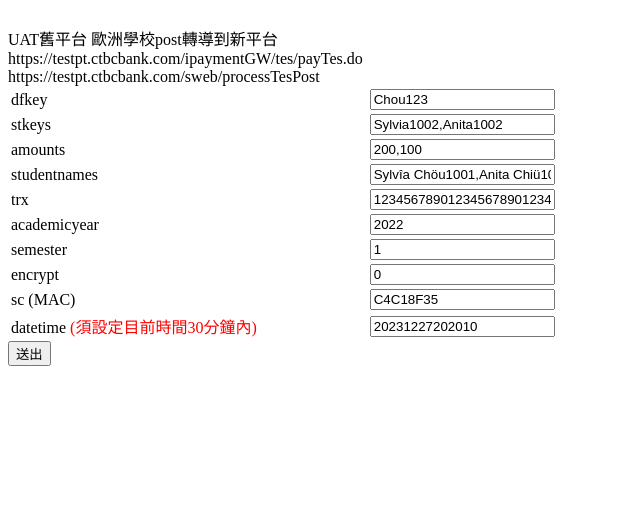
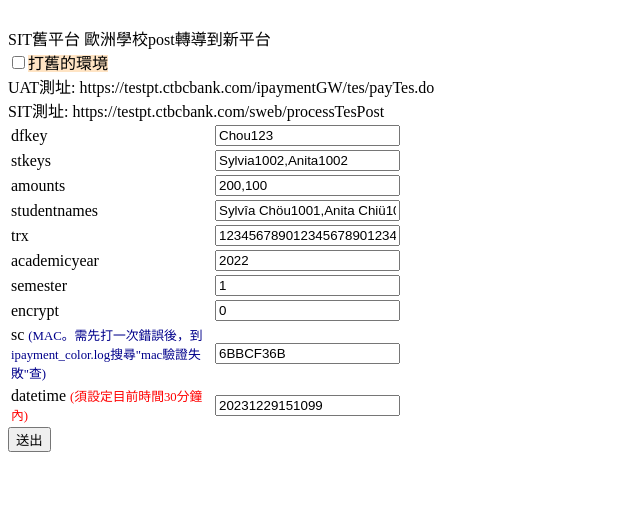
Before and after one commit to GavinLee1123/tes.uat.oldurl.io, a plain HTML site: page index.html in a window 1280 px wide. Shown: the whole page, without its empty margins (0-640 px from the left). Drawn offline with Linux system fonts and the light colour scheme.

Commit message:
wip 新增打去舊版功能

```diff
--- a/index.html
+++ b/index.html
@@ -6,9 +6,10 @@
 </head>
 
 <body>
-  <br>UAT舊平台 歐洲學校post轉導到新平台<br>
-  https://testpt.ctbcbank.com/ipaymentGW/tes/payTes.do<br>
-  https://testpt.ctbcbank.com/sweb/processTesPost<br>
+  <br>SIT舊平台 歐洲學校post轉導到新平台<br>
+  <input type="checkbox" id="redirectToOrigin" name="origin" value="1"><span style="background-color:bisque">打舊的環境</span><br>
+  UAT測址: https://testpt.ctbcbank.com/ipaymentGW/tes/payTes.do<br>
+  SIT測址: https://testpt.ctbcbank.com/sweb/processTesPost<br>
   <!-- <form id="sForm" name="sForm" method="post" action="https://testpt.ctbcbank.com/ipaymentGW/tes/payTes.do"> -->
   <form id="sForm" name="sForm" method="post" action="https://testpt.ctbcbank.com/sweb/processTesPost">
     <table width="50%">
@@ -27,7 +28,8 @@
         </tr>
         <tr>
           <td>studentnames</td>
-          <td><input type="text" id="studentnames" name="studentnames" value="Sylvîa Chöu1001,Anita Chiü1001" class="form-control"></td>
+          <td><input type="text" id="studentnames" name="studentnames" value="Sylvîa Chöu1001,Anita Chiü1001"
+              class="form-control"></td>
         </tr>
         <tr>
           <td>trx</td>
@@ -46,20 +48,34 @@
           <td><input type="text" id="encrypt" name="encrypt" value="0" class="form-control"></td>
         </tr>
         <tr>
-          <td>sc (MAC)</td>
+          <td width="200px">sc <span
+              style="color:darkblue; font-size:.8em">(MAC。需先打一次錯誤後，到ipayment_color.log搜尋"mac驗證失敗"查)</span></td>
           <!-- <td><input type="text" id="sc" name="sc" value="7C7A1AAC" class="form-control"></td> -->
-		  <td><input type="text" id="sc" name="sc" value="C4C18F35" class="form-control"></td>
+          <td><input type="text" id="sc" name="sc" value="6BBCF36B" class="form-control"></td>
         </tr>
         <tr>
-          <td>datetime <span style="color:red">(須設定目前時間30分鐘內)</span></td>
-          <td><input type="text" id="datetime" name="datetime" value="20231227202010" class="form-control"></td>
+          <td>datetime <span style="color:red; font-size:.8em">(須設定目前時間30分鐘內)</span></td>
+          <td><input type="text" id="datetime" name="datetime" value="20231229151099" class="form-control"></td>
         </tr>
       </tbody>
     </table>
-    <button onclick="doSubmit();" class="btn btn-success">送出</button>
+    <button class="btn btn-success">送出</button>
   </form>
   <br><br><br>
 
+  <script>
+    document.getElementById("sForm").addEventListener("submit", (e) => {
+      e.preventDefault();
+
+      if (document.getElementById("redirectToOrigin").checked) {
+        console.log("redirectToOrigin");
+        document.getElementById("sForm").action = "https://testpt.ctbcbank.com/sweb/processTesPost?redirectToOrigin=1";
+      }
+
+      document.getElementById("sForm").submit();
+    });
+
+  </script>
 </body>
 
 </html>
```
